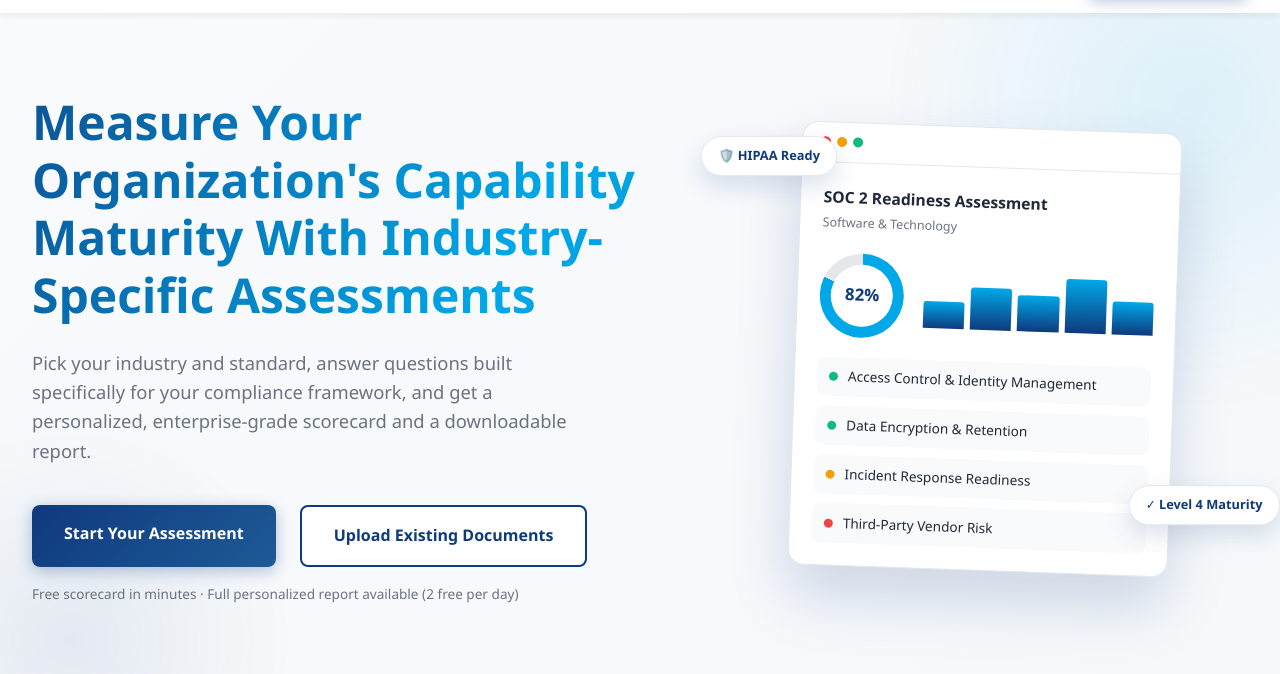
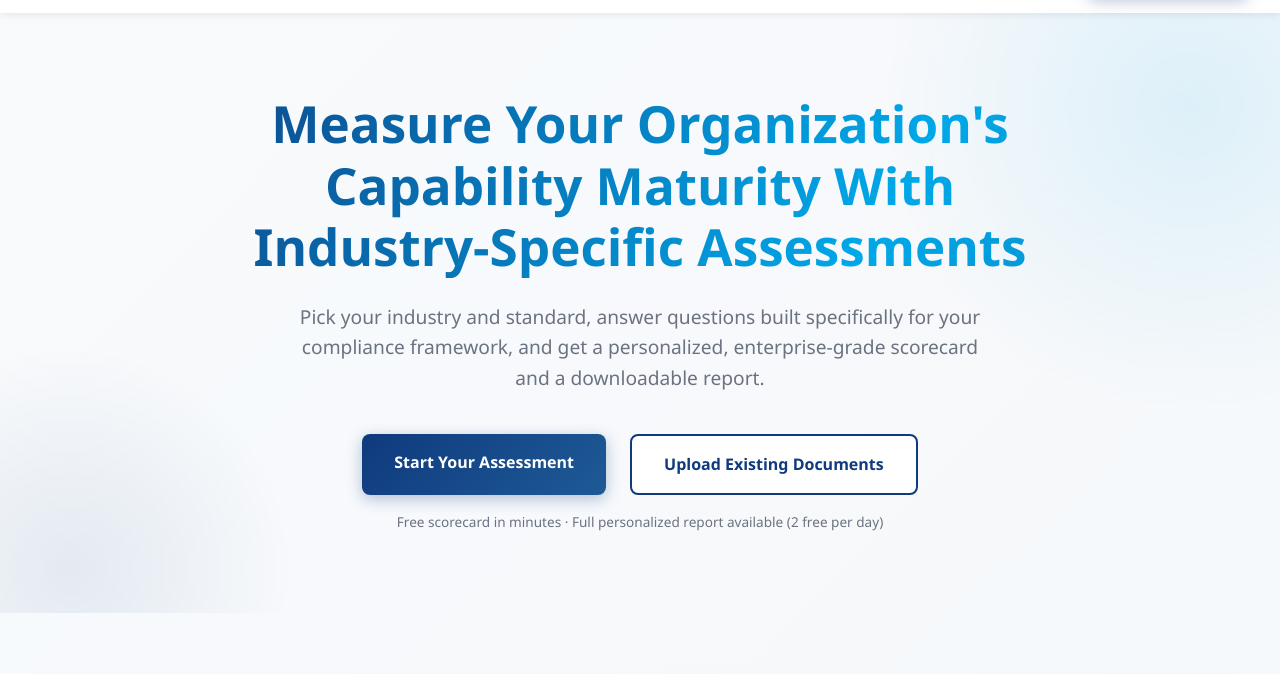
Before and after one commit to Amulyakantamneni/ASSESS, a plain HTML site: page public/index.html in a window 1280 px wide. Shown: the part 61-735 px from the top of the page. Drawn offline with Linux system fonts and the light colour scheme; no server answers.

Commit message:
Revert hero to a single centered column, remove report-preview visual
The illustrated report-frame panel next to the hero heading didn't
land well. Back to the simpler centered hero: headline, subtitle,
CTAs. The report-preview mockup style is still used elsewhere (the
"What Is a Maturity Assessment?" section) if that graphic language is
wanted again later.

```diff
--- a/public/index.html
+++ b/public/index.html
@@ -23,64 +23,17 @@
     }
     @keyframes floatBlob { 0%,100% { transform: translate(0,0) scale(1); } 50% { transform: translate(24px,-18px) scale(1.08); } }
 
-    .hero-grid { display: grid; grid-template-columns: 1.1fr 0.9fr; gap: 3rem; align-items: center; position: relative; z-index: 1; }
-    @media (max-width: 960px) { .hero-grid { grid-template-columns: 1fr; text-align: center; } }
-    .hero-content { position: relative; z-index: 1; }
+    .hero-content { position: relative; z-index: 1; text-align: center; max-width: 780px; margin: 0 auto; }
     h1 {
-        font-size: 3rem; font-weight: 900; margin-bottom: 1.5rem; line-height: 1.2;
+        font-size: 3.2rem; font-weight: 900; margin-bottom: 1.5rem; line-height: 1.2;
         background: linear-gradient(120deg, var(--primary), var(--accent), var(--secondary), var(--primary));
         background-size: 300% 300%; -webkit-background-clip: text; -webkit-text-fill-color: transparent;
         background-clip: text; animation: gradientShift 8s ease infinite;
     }
     @keyframes gradientShift { 0%,100% { background-position: 0% 50%; } 50% { background-position: 100% 50%; } }
-    .subtitle { font-size: 1.15rem; color: var(--muted); max-width: 560px; margin: 0 0 2.5rem; }
-    @media (max-width: 960px) { .subtitle { margin: 0 auto 2.5rem; } }
-    .cta-buttons { display: flex; gap: 1.5rem; margin-bottom: 1rem; flex-wrap: wrap; }
-    @media (max-width: 960px) { .cta-buttons { justify-content: center; } }
+    .subtitle { font-size: 1.2rem; color: var(--muted); max-width: 700px; margin: 0 auto 2.5rem; }
+    .cta-buttons { display: flex; gap: 1.5rem; justify-content: center; margin-bottom: 1rem; flex-wrap: wrap; }
     .cta-hint { color: var(--muted); font-size: 0.85rem; margin-top: 0.75rem; }
-
-    /* ---------------- Hero report-preview illustration ---------------- */
-    .hero-visual { position: relative; display: flex; justify-content: center; align-items: center; min-height: 420px; }
-    .report-frame {
-        width: 100%; max-width: 380px; background: white; border-radius: 16px; border: 1px solid var(--border);
-        box-shadow: 0 30px 60px rgba(15,58,125,0.18); transform: rotate(2deg); transition: transform 0.4s ease;
-        position: relative; z-index: 2;
-    }
-    .hero-visual:hover .report-frame { transform: rotate(0deg) translateY(-4px); }
-    .report-frame-bar { display: flex; gap: 6px; padding: 0.9rem 1.1rem; border-bottom: 1px solid var(--border); }
-    .report-frame-bar span { width: 10px; height: 10px; border-radius: 50%; background: var(--border); }
-    .report-frame-bar span:nth-child(1) { background: #ef4444; }
-    .report-frame-bar span:nth-child(2) { background: #f59e0b; }
-    .report-frame-bar span:nth-child(3) { background: #10b981; }
-    .report-frame-body { padding: 1.4rem; }
-    .rf-title { font-weight: 800; color: var(--dark); font-size: 0.98rem; }
-    .rf-sub { color: var(--muted); font-size: 0.78rem; margin-top: 0.15rem; }
-    .rf-score-row { display: flex; align-items: center; gap: 1.25rem; margin: 1.25rem 0; }
-    .rf-gauge {
-        width: 84px; height: 84px; border-radius: 50%; flex-shrink: 0;
-        background: conic-gradient(var(--accent) 82%, var(--border) 0);
-        display: flex; align-items: center; justify-content: center;
-    }
-    .rf-gauge span { background: white; width: 62px; height: 62px; border-radius: 50%; display: flex; align-items: center; justify-content: center; font-weight: 800; color: var(--primary); font-size: 1.05rem; }
-    .rf-bars { flex: 1; display: flex; align-items: flex-end; gap: 6px; height: 60px; }
-    .rf-bars span { flex: 1; border-radius: 3px 3px 0 0; background: linear-gradient(180deg, var(--accent), var(--primary)); }
-    .rf-list { display: flex; flex-direction: column; gap: 0.6rem; }
-    .rf-item { display: flex; align-items: center; gap: 0.6rem; font-size: 0.85rem; color: var(--dark); background: var(--light); border-radius: 8px; padding: 0.55rem 0.75rem; }
-    .rf-item .dot { width: 9px; height: 9px; border-radius: 50%; flex-shrink: 0; }
-    .rf-item .dot.green { background: var(--success); }
-    .rf-item .dot.amber { background: var(--warning); }
-    .rf-item .dot.red { background: var(--danger); }
-
-    .floating-chip {
-        position: absolute; background: white; border: 1px solid var(--border); border-radius: 999px;
-        padding: 0.55rem 1rem; font-size: 0.8rem; font-weight: 700; color: var(--primary);
-        box-shadow: 0 10px 24px rgba(15,58,125,0.15); display: flex; align-items: center; gap: 0.4rem;
-        z-index: 3; animation: floatChip 5s ease-in-out infinite;
-    }
-    .floating-chip.chip-1 { top: 4%; left: -4%; animation-delay: 0s; }
-    .floating-chip.chip-2 { bottom: 10%; right: -6%; animation-delay: 1.2s; }
-    @keyframes floatChip { 0%,100% { transform: translateY(0); } 50% { transform: translateY(-10px); } }
-    @media (max-width: 960px) { .floating-chip { display: none; } }
 
     .stats-strip { display: grid; grid-template-columns: repeat(auto-fit, minmax(180px, 1fr)); gap: 1.5rem; }
     .stat-box { text-align: center; padding: 1.5rem; }
@@ -236,7 +189,6 @@
 </nav>
 
 <div class="hero">
-    <div class="hero-grid">
     <div class="hero-content">
         <h1>Measure Your Organization's Capability Maturity With Industry-Specific Assessments</h1>
         <p class="subtitle">Pick your industry and standard, answer questions built specifically for your compliance framework, and get a personalized, enterprise-grade scorecard and a downloadable report.</p>
@@ -245,34 +197,6 @@
             <a href="/assessment#upload" class="btn btn-secondary">Upload Existing Documents</a>
         </div>
         <p class="cta-hint">Free scorecard in minutes · Full personalized report available (2 free per day)</p>
-        </div>
-        <div class="hero-visual" aria-hidden="true">
-            <div class="floating-chip chip-1">🛡️ HIPAA Ready</div>
-            <div class="floating-chip chip-2">✓ Level 4 Maturity</div>
-            <div class="report-frame">
-                <div class="report-frame-bar"><span></span><span></span><span></span></div>
-                <div class="report-frame-body">
-                    <div class="rf-title">SOC 2 Readiness Assessment</div>
-                    <div class="rf-sub">Software &amp; Technology</div>
-                    <div class="rf-score-row">
-                        <div class="rf-gauge"><span>82%</span></div>
-                        <div class="rf-bars">
-                            <span style="height:45%;"></span>
-                            <span style="height:70%;"></span>
-                            <span style="height:60%;"></span>
-                            <span style="height:90%;"></span>
-                            <span style="height:55%;"></span>
-                        </div>
-                    </div>
-                    <div class="rf-list">
-                        <div class="rf-item"><span class="dot green"></span>Access Control &amp; Identity Management</div>
-                        <div class="rf-item"><span class="dot green"></span>Data Encryption &amp; Retention</div>
-                        <div class="rf-item"><span class="dot amber"></span>Incident Response Readiness</div>
-                        <div class="rf-item"><span class="dot red"></span>Third-Party Vendor Risk</div>
-                    </div>
-                </div>
-            </div>
-        </div>
     </div>
 </div>
 
```
Lines whose indentation alone changed are shown as unchanged.
